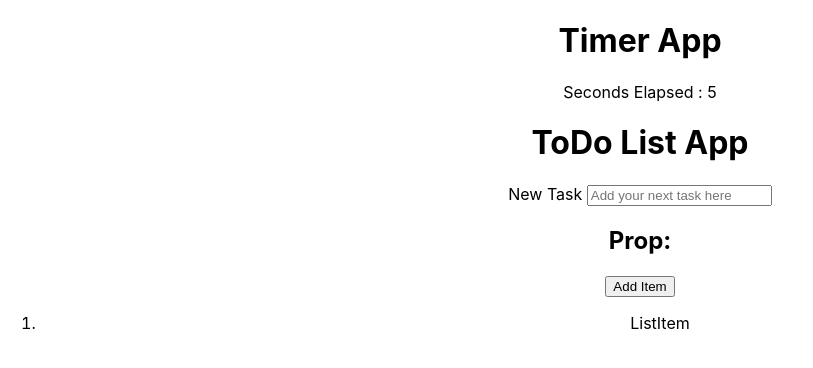
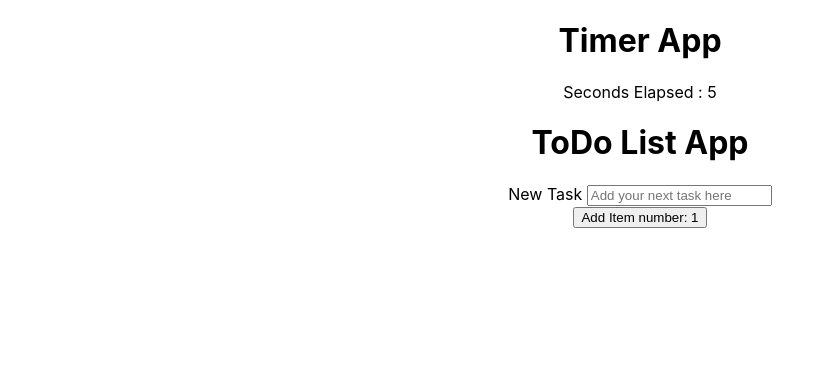
Before and after one commit to binaybhusanp/bootcamp2, a React (Create React App) app: page / in a window 1280 px wide. Shown: the top 368 px of the page, without its empty margins (0-813 px from the left). Built offline with nearby package versions, Linux system fonts and the light colour scheme.

Commit message:
developed the basic todo list app

```diff
--- a/src/todoApp/InputForm.js
+++ b/src/todoApp/InputForm.js
@@ -6,12 +6,11 @@ class InputForm extends Component{
 
         return (
         <>
-            <form>
+            <form onSubmit = {this.props.handleNewItemOnSubmit}>
                 <label>New Task </label>
-                <input type ="text" placeholder="Add your next task here" onChange= {this.props.handleChange}/>
+                <input type ="text" placeholder="Add your next task here" value={this.props.currentItem} onChange= {this.props.handleChange}/>
                 <br/>
-                <h2>Prop: {this.props.currentItem}</h2>
-                <button>Add Item</button>
+                <button onClick={this.props.handleNewItemOnSubmit}>Add Item number: {this.props.todoItems.length +1}</button>
             </form>
         </>
         )
--- a/src/todoApp/ListItem.js
+++ b/src/todoApp/ListItem.js
@@ -5,7 +5,7 @@ class ListItem extends Component {
         return (
             <>
                 <ol>
-                    <li>ListItem</li>
+                    {this.props.todoItems.map((todoItem)=> <li>{todoItem}</li>)}
                 </ol>
             </>
         );
--- a/src/todoApp/TodoAppHome.js
+++ b/src/todoApp/TodoAppHome.js
@@ -6,6 +6,7 @@ class TodoAppHome extends Component {
 
     state = {
         currentItem: "",
+        todoItems: [],
     }
 
     handleChange = (event) => {
@@ -13,15 +14,21 @@ class TodoAppHome extends Component {
         this.setState({currentItem: event.target.value});
     }
 
+    handleNewItemOnSubmit = (event) => {
+        event.preventDefault();
+        this.setState({todoItems : this.state.todoItems.concat(this.state.currentItem)});
+        this.setState({currentItem: ""});
+    }
+
     render() {
         return (
         <>
             <h1>ToDo List App</h1>
             {/* Input form for the todo list App */}
-            <InputForm currentItem={this.state.currentItem} handleChange={this.handleChange}/>
+            <InputForm currentItem={this.state.currentItem} handleChange={this.handleChange} handleNewItemOnSubmit={this.handleNewItemOnSubmit} todoItems={this.state.todoItems}/>
 
             {/* List view of the todo list items */}
-            <ListItem/>
+            <ListItem todoItems = {this.state.todoItems}/>
         </>
         )
     }
```
